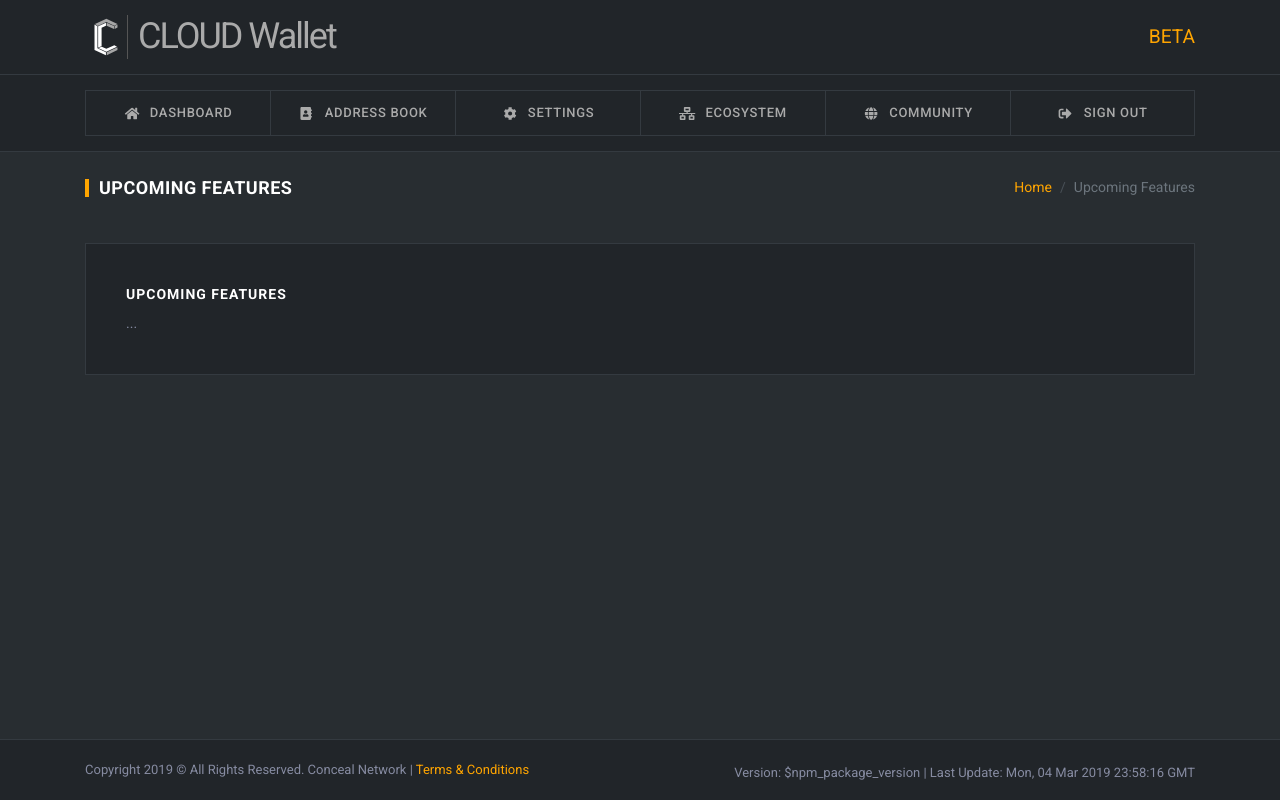
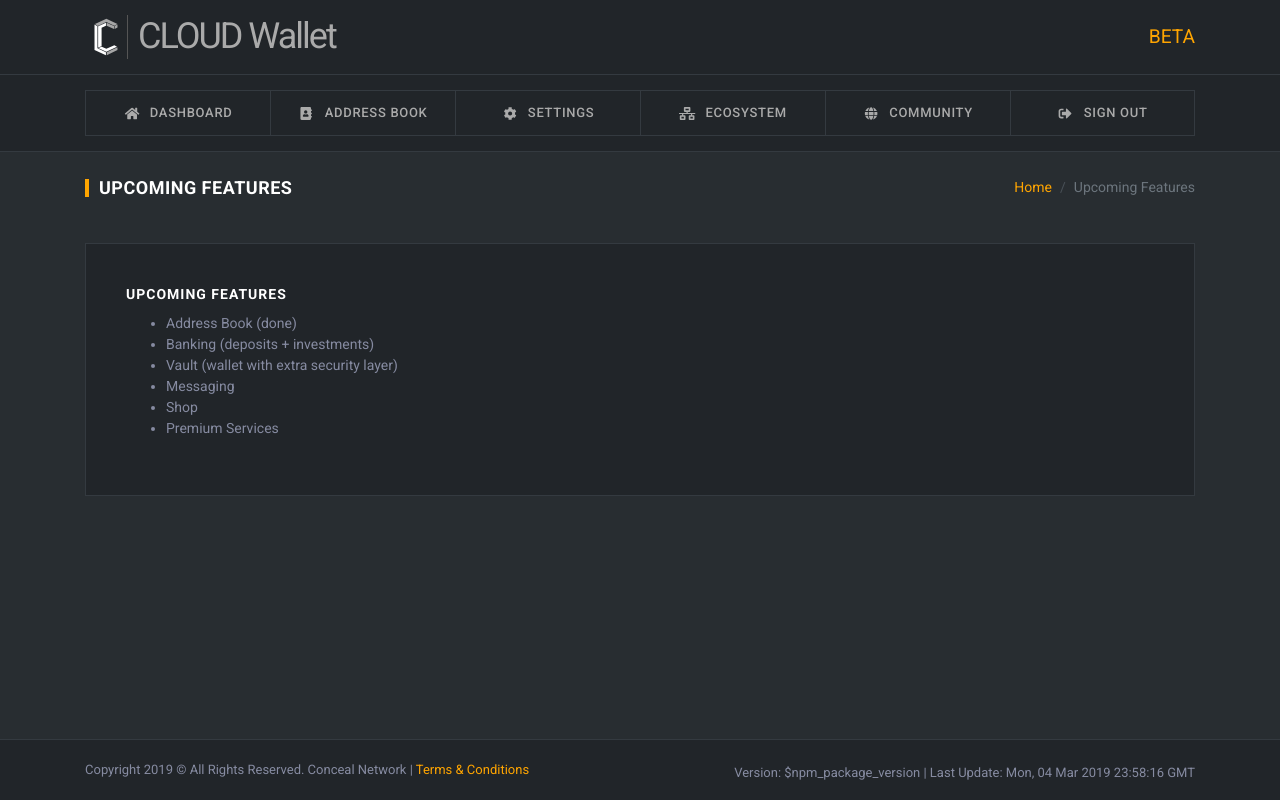
Before and after one commit to lerdos/ultranotei-cloud, a React (Create React App) app: page /upcoming_features in a window 1280 px wide. Built offline with nearby package versions, Linux system fonts and the light colour scheme; no server answers; sample sign-in values are in the browser's storage.

Commit message:
NavBar changes, added tooltips, Upcoming Features text

```diff
--- a/src/components/elements/NavBar.js
+++ b/src/components/elements/NavBar.js
@@ -72,12 +72,12 @@ const NavBar = () => {
               <ul>
                 <li>
                   <a href={appSettings.discord} className="hot_link" target="_blank" rel="noopener noreferrer">
-                    <FontAwesomeIcon icon={['fab', 'discord']} fixedWidth /> <span>Discord Support Channel</span>
+                    <FontAwesomeIcon icon={['fab', 'discord']} fixedWidth /> <span>Discord Support</span>
                   </a>
                 </li>
                 <li>
                   <a href={appSettings.telegram} className="hot_link" target="_blank" rel="noopener noreferrer">
-                    <FontAwesomeIcon icon={['fab', 'telegram-plane']} fixedWidth /> <span>Telegram User Group</span>
+                    <FontAwesomeIcon icon={['fab', 'telegram-plane']} fixedWidth /> <span>Telegram</span>
                   </a>
                 </li>
                 <li>
--- a/src/components/elements/Wallet.js
+++ b/src/components/elements/Wallet.js
@@ -51,18 +51,21 @@ const Wallet = props => {
         <span>Transactions out: {txOut.length}</span>
       </div>
       <div className="btn-group" role="group">
-        <OverlayTrigger overlay={<Tooltip id={`${props.address}-send`} trigger={['hover']}>Send CCX</Tooltip>}>
+        <OverlayTrigger overlay={<Tooltip id={`${props.address}-send`}>Send CCX</Tooltip>}>
+          <span>
             <button
               {...props}
-            className={`btn btn-outline-dark ${!wallet.loaded || balanceTotal === 0 ? 'disabled' : ''}`}
+              className={`btn btn-outline-dark ${!wallet.loaded || balanceTotal === 0 || balanceTotal === locked ? 'disabled' : ''}`}
               onClick={() => toggleSendModal(!sendModalOpen)}
-            disabled={!wallet.loaded || balanceTotal === 0 || (balanceTotal === locked)}
+              disabled={!wallet.loaded || balanceTotal === 0 || balanceTotal === locked}
+              style={{ pointerEvents: 'none' }}
             >
               <FontAwesomeIcon icon="arrow-up" fixedWidth />
             </button>
+          </span>
         </OverlayTrigger>
 
-        <OverlayTrigger overlay={<Tooltip id={`${props.address}-receive`} trigger={['hover']}>Receive CCX</Tooltip>}>
+        <OverlayTrigger overlay={<Tooltip id={`${props.address}-receive`}>Receive CCX</Tooltip>}>
           <button
             className={`btn btn-outline-dark ${!wallet.loaded ? 'disabled' : ''}`}
             onClick={() => toggleReceiveModal(!receiveModalOpen)}
@@ -72,17 +75,20 @@ const Wallet = props => {
           </button>
         </OverlayTrigger>
 
-        <OverlayTrigger overlay={<Tooltip id={`${props.address}-txs`} trigger={['hover']}>Transactions</Tooltip>}>
+        <OverlayTrigger overlay={<Tooltip id={`${props.address}-txs`}>Transactions</Tooltip>}>
+          <span>
             <button
               className={`btn btn-outline-dark ${!wallet.loaded || txs.length === 0 ? 'disabled' : ''}`}
               onClick={() => toggleDetailsModal(!detailsModalOpen)}
               disabled={!wallet.loaded || txs.length === 0}
+              style={{ pointerEvents: 'none' }}
             >
               <FontAwesomeIcon icon="list-alt" fixedWidth />
             </button>
+          </span>
         </OverlayTrigger>
 
-        <OverlayTrigger overlay={<Tooltip id={`${props.address}-keys`} trigger={['hover']}>Export Keys</Tooltip>}>
+        <OverlayTrigger overlay={<Tooltip id={`${props.address}-keys`}>Export Keys</Tooltip>}>
           <button
             className={`btn btn-outline-dark ${!wallet.loaded ? 'disabled' : ''}`}
             onClick={() => toggleKeysModal(!keysModalOpen)}
@@ -92,7 +98,8 @@ const Wallet = props => {
           </button>
         </OverlayTrigger>
 
-        <OverlayTrigger overlay={<Tooltip id={`${props.address}-delete`} trigger={['hover']}>Delete Wallet</Tooltip>}>
+        <OverlayTrigger overlay={<Tooltip id={`${props.address}-delete`}>Delete Wallet</Tooltip>}>
+          <span>
             <button
               className={`btn btn-outline-dark ${!wallet.loaded || balanceTotal !== 0 ? 'disabled' : ''}`}
               onClick={() => {
@@ -100,9 +107,11 @@ const Wallet = props => {
                 deleteWallet(props.address);
               }}
               disabled={!wallet.loaded || balanceTotal !== 0}
+              style={{ pointerEvents: 'none' }}
             >
               <FontAwesomeIcon icon="trash-alt" fixedWidth/>
             </button>
+          </span>
         </OverlayTrigger>
       </div>
 
--- a/src/components/pages/UpcomingFeatures.js
+++ b/src/components/pages/UpcomingFeatures.js
@@ -19,7 +19,14 @@ const UpcomingFeatures = () => (
           <label className="section-title">Upcoming Features</label>
           <div className="row">
             <div className="col-lg-12">
-              ...
+              <ul>
+                <li>Address Book (done)</li>
+                <li>Banking (deposits + investments)</li>
+                <li>Vault (wallet with extra security layer)</li>
+                <li>Messaging</li>
+                <li>Shop</li>
+                <li>Premium Services</li>
+              </ul>
             </div>
           </div>
         </div>
```
Lines whose indentation alone changed are shown as unchanged.
